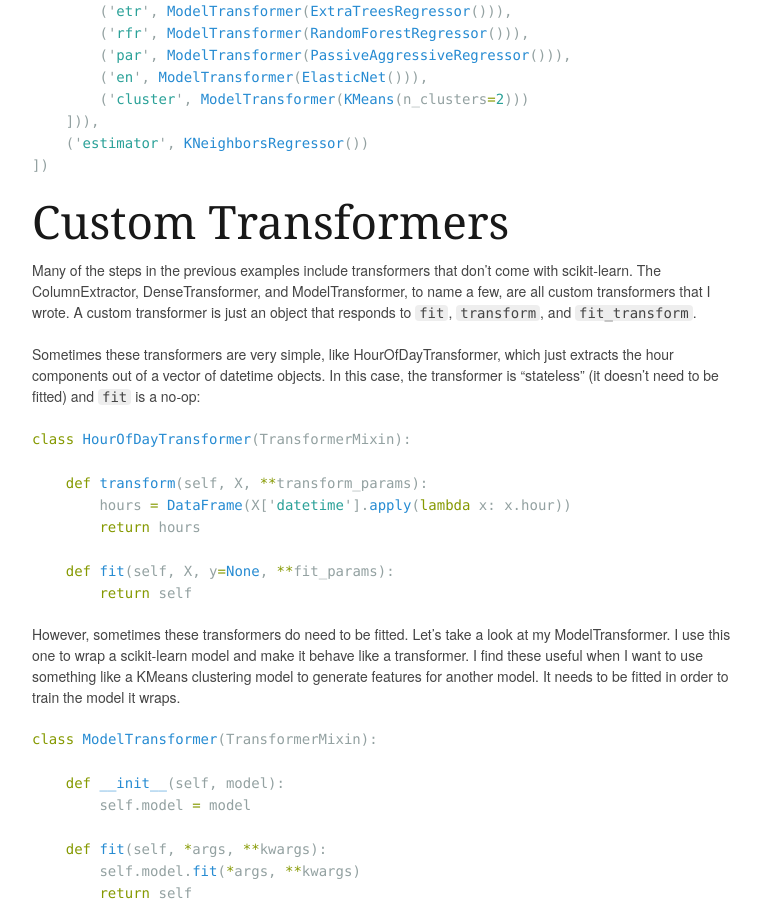
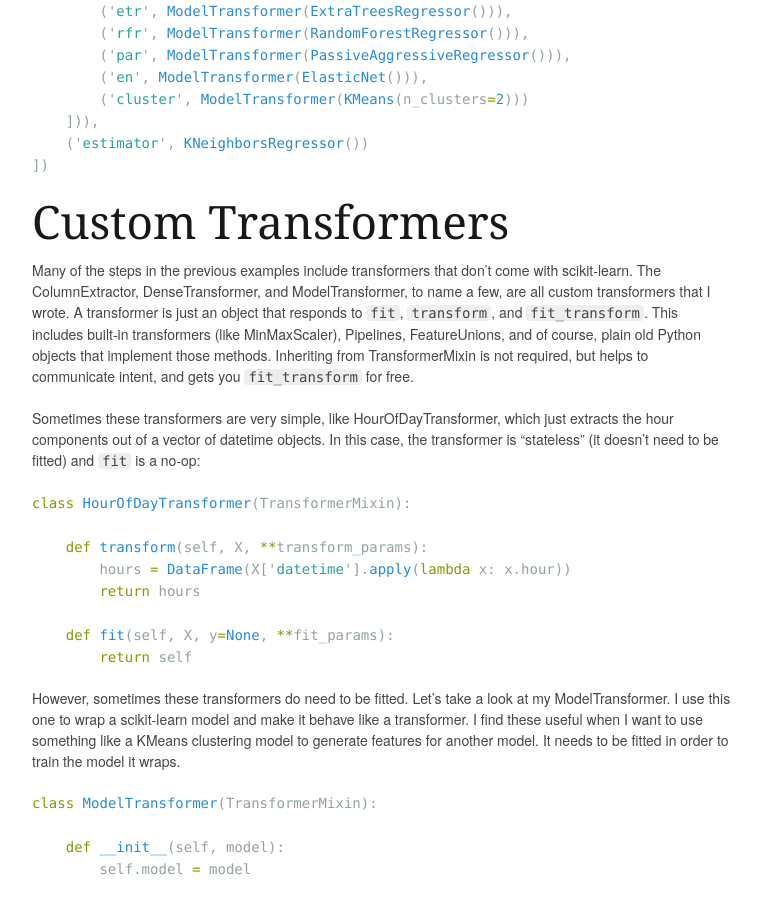
Before and after one commit to zacstewart/zacstewart.github.io, a Jekyll site: the page built from _posts/2014-08-05-pipelines-of-featureunions-of-pipelines.md, in a window 1280 px wide and 900 px high, scrolled down 3749 px. Shown: the whole window, without its empty margins (378-1139 px from the left). Built offline with Jekyll 4.4.1, drawn with Linux system fonts in a browser that asks for light colours; Markdown is read by kramdown in place of the engine named in the settings; comment, search, counter and statistics services are not loaded.

Commit message:
Explain more about transformers
Pipelines and FeaturesUnions are also transformers

```diff
--- a/_posts/2014-08-05-pipelines-of-featureunions-of-pipelines.md
+++ b/_posts/2014-08-05-pipelines-of-featureunions-of-pipelines.md
@@ -124,7 +124,7 @@ pipeline = Pipeline([
 
 # Custom Transformers
 
-Many of the steps in the previous examples include transformers that don't come with scikit-learn. The ColumnExtractor, DenseTransformer, and ModelTransformer, to name a few, are all custom transformers that I wrote. A custom transformer is just an object that responds to `fit`, `transform`, and `fit_transform`.
+Many of the steps in the previous examples include transformers that don't come with scikit-learn. The ColumnExtractor, DenseTransformer, and ModelTransformer, to name a few, are all custom transformers that I wrote. A transformer is just an object that responds to `fit`, `transform`, and `fit_transform`. This includes built-in transformers (like MinMaxScaler), Pipelines, FeatureUnions, and of course, plain old Python objects that implement those methods. Inheriting from TransformerMixin is not required, but helps to communicate intent, and gets you `fit_transform` for free.
 
 Sometimes these transformers are very simple, like HourOfDayTransformer, which just extracts the hour components out of a vector of datetime objects. In this case, the transformer is "stateless" (it doesn't need to be fitted) and `fit` is a no-op:
 
```
